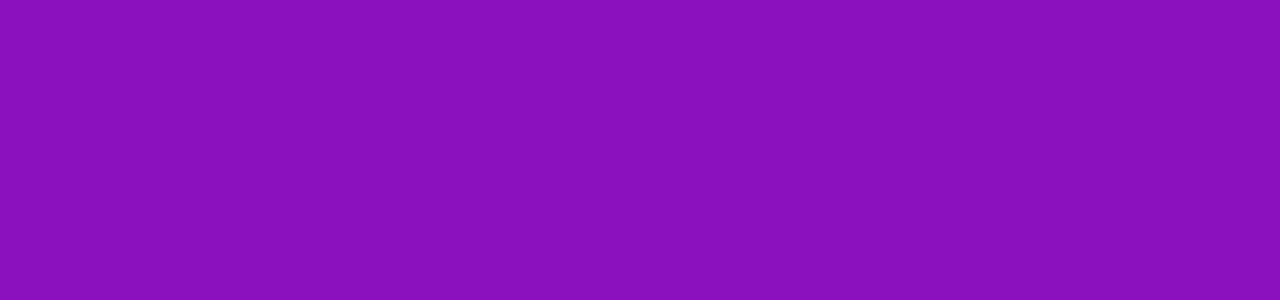
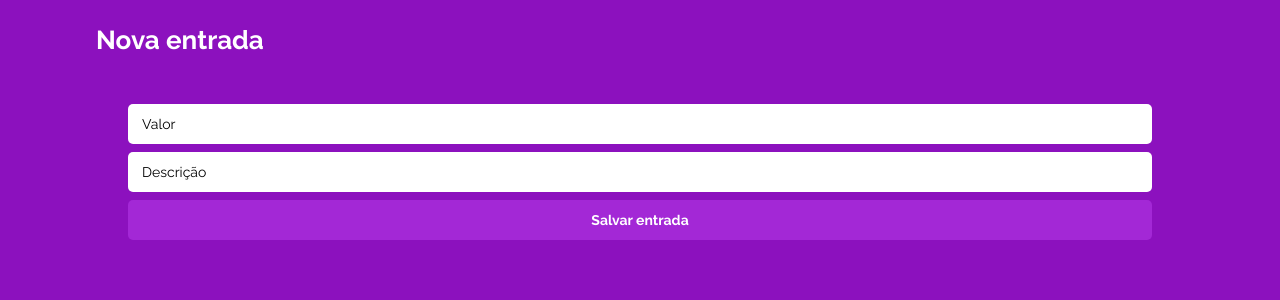
Before and after one commit to lightbarbara/mywallet-front, a React (Create React App) app: page /new-transaction/entrada in a window 1280 px wide. Shown: the top 300 px of the page. Built offline with nearby package versions, Linux system fonts and the light colour scheme; a web font is replaced by a local one.

Commit message:
new transaction screen

```diff
--- a/src/components/GlobalStyle.js
+++ b/src/components/GlobalStyle.js
@@ -55,6 +55,10 @@ table {
 	height: 100vh;
 	background-color: #8C11BE;
 }
+
+a {
+	text-decoration: none;
+}
 `
 
 export default GlobalStyle
--- a/src/pages/NewTransaction.js
+++ b/src/pages/NewTransaction.js
@@ -1,9 +1,57 @@
+import { useState } from "react"
+import { useNavigate, useParams } from "react-router-dom"
+import Form from "../styles/Form"
 import NewTransactionContainer from "../styles/NewTransactionContainer"
+import axios from 'axios'
+import { urlBack } from "../constants/urls"
 
 export default function NewTransaction() {
+
+    const { type } = useParams()
+
+    const navigate = useNavigate()
+
+    const [form, setForm] = useState({
+        value: '',
+        description: ''
+    })
+
+    function handleForm(e) {
+        setForm({
+            ...form,
+            [e.target.name]: e.target.value
+        })
+    }
+
+    async function sendForm(e) {
+        e.preventDefault()
+
+        try {
+
+            const res = await axios.post(`${urlBack}new-transaction`, form)
+
+            localStorage.setItem('token', res.data.token)
+            localStorage.setItem('name', res.data.name)
+
+            navigate('/transactions')
+
+        } catch (err) {
+            alert(err.response.data.message)
+            console.log(err)
+        }
+
+    }
+
     return (
         <NewTransactionContainer>
-
+            <div>
+                <p>Nova {type}</p>
+            </div>
+            <Form onSubmit={sendForm}>
+                <input type='text' placeholder='Valor' value={form.value} name='value' required onChange={handleForm} />
+                <input type='text' placeholder='Descrição' value={form.description} name='description' required onChange={handleForm} />
+                <button type='submit'>Salvar {type}</button>
+            </Form>
         </NewTransactionContainer>
     )
 }
--- a/src/pages/Transactions.js
+++ b/src/pages/Transactions.js
@@ -5,6 +5,17 @@ import minus from '../assets/minus.png'
 import { useEffect, useState } from "react"
 import axios from "axios"
 import { urlBack } from "../constants/urls"
+import { Link } from "react-router-dom"
+
+function Transaction({ date, description, value }) {
+    return (
+        <>
+            <span>{date}</span>
+            <span>{description}</span>
+            <span>{value}</span>
+        </>
+    )
+}
 
 export default function Transactions() {
 
@@ -40,17 +51,23 @@ export default function Transactions() {
                 <img alt='log out' src={logout} />
             </div>
             <div>
-                {transactions.length > 0 ? '' : <p>Não há registros de entrada ou saída</p>}
+                {transactions.length > 0 ? transactions.map(t => {
+                    <Transaction date={t.date} description={t.description} value={t.value} />
+                }) : <p>Não há registros de entrada ou saída</p>}
             </div>
             <div>
+                <Link to='/new-transaction/entrada'>
                     <NewEntry>
                         <img alt='plus' src={plus} />
                         <p>Nova Entrada</p>
                     </NewEntry>
+                </Link>
+                <Link to='/new-transaction/saida'>
                     <NewEntry>
                         <img alt='minus' src={minus} />
                         <p>Nova Saída</p>
                     </NewEntry>
+                </Link>
             </div>
         </MainContainer>
     )
--- a/src/styles/MainContainer.js
+++ b/src/styles/MainContainer.js
@@ -76,6 +76,10 @@ p {
     margin: 1vh;
     color: white;
 }
+
+a {
+    text-decoration: none;
+}
 `
 
 export { MainContainer, NewEntry }
--- a/src/styles/NewTransactionContainer.js
+++ b/src/styles/NewTransactionContainer.js
@@ -3,7 +3,26 @@ import styled from "styled-components";
 const NewTransactionContainer = styled.div`
 font-family: 'Raleway', sans-serif;
 display: flex;
+flex-direction: column;
+gap: 2vh;
+align-items: center;
+justify-content: center;
+gap: 3vh;
 
+& > div:nth-child(1) {
+    display: flex;
+    justify-content: space-between;
+    align-items: center;
+    height: 10vh;
+    width: 85vw;
+    margin: 0 auto;
+
+    p {
+        font-size: 26px;
+        font-weight: 700;
+        color: white;
+    }
+}
 `
 
 export default NewTransactionContainer
```
Lines whose indentation alone changed are shown as unchanged.
